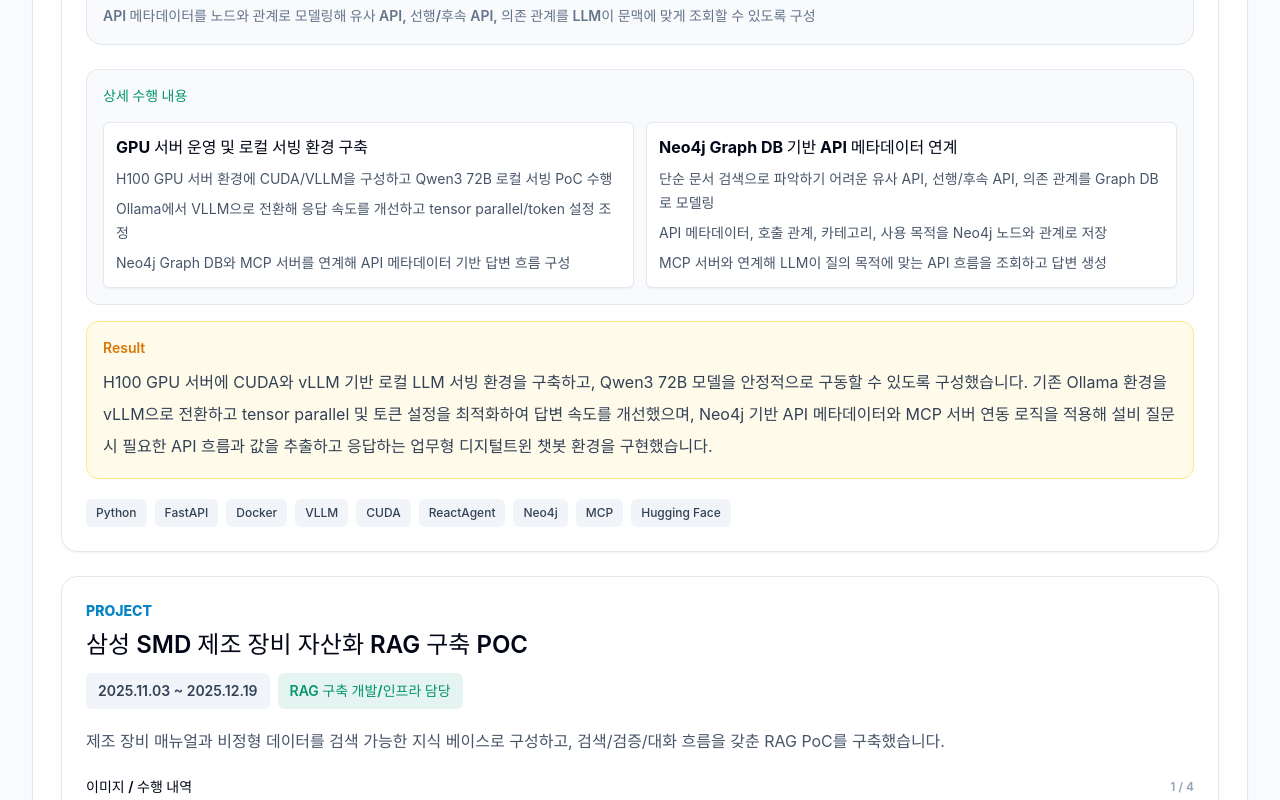
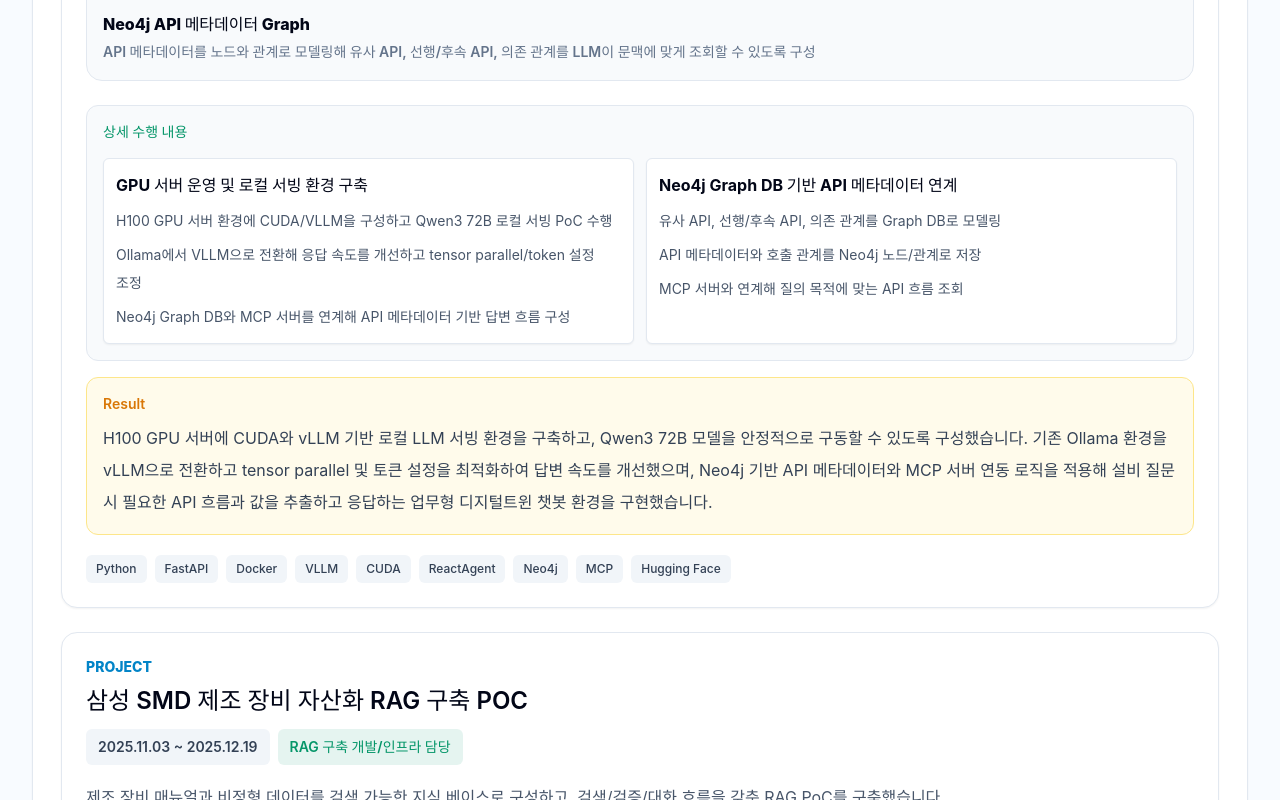
Before and after one commit to JANGSEOKHAN/JANGSEOKHAN.github.io, a React (Vite) app: page / in a window 1280 px wide. Shown: the part 6400-7200 px from the top of the page. Built offline with nearby package versions, Linux system fonts and the light colour scheme; a web font is replaced by a local one.

Commit message:
Improve Neo4j detail text wrapping

```diff
--- a/src/components/ProjectCard.tsx
+++ b/src/components/ProjectCard.tsx
@@ -269,10 +269,10 @@
         <div className="mt-4 grid gap-3 lg:grid-cols-2">
           {project.detailSections.map((section) => (
             <div key={section.title} className="rounded-md border border-slate-200 bg-white p-3 shadow-sm">
-              <p className="text-sm font-bold text-slate-950 sm:text-base">{section.title}</p>
+              <p className="break-keep text-sm font-bold leading-6 text-slate-950 sm:text-base sm:leading-7">{section.title}</p>
               <ul className="mt-2 space-y-1.5">
                 {section.items.map((item) => (
-                  <li key={item} className="text-sm leading-6 text-slate-600">
+                  <li key={item} className="break-keep text-sm leading-6 text-slate-600 sm:leading-7">
                     {item}
                   </li>
                 ))}
--- a/src/data/profile.ts
+++ b/src/data/profile.ts
@@ -297,9 +297,9 @@
       {
         title: 'Neo4j Graph DB 기반 API 메타데이터 연계',
         items: [
-          '단순 문서 검색으로 파악하기 어려운 유사 API, 선행/후속 API, 의존 관계를 Graph DB로 모델링',
-          'API 메타데이터, 호출 관계, 카테고리, 사용 목적을 Neo4j 노드와 관계로 저장',
-          'MCP 서버와 연계해 LLM이 질의 목적에 맞는 API 흐름을 조회하고 답변 생성',
+          '유사 API, 선행/후속 API, 의존 관계를 Graph DB로 모델링',
+          'API 메타데이터와 호출 관계를 Neo4j 노드/관계로 저장',
+          'MCP 서버와 연계해 질의 목적에 맞는 API 흐름 조회',
         ],
       },
     ],
```
